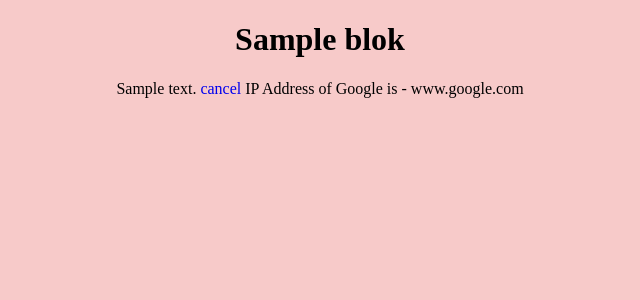
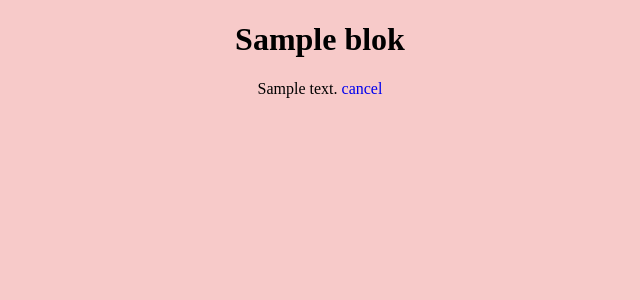
Before and after one commit to Marud6/crudtest, a PHP site: page /view.php in a window 1280 px wide. Shown: the top 300 px of the page, without its empty margins (320-960 px from the left). Run offline with PHP 8.4, Linux system fonts and the light colour scheme; tables that the repository leaves empty or names only in its code hold one stand-in row (values such as "Sample post"); data that the repository does not hold is empty.

Commit message:
deleting some

```diff
--- a/view.php
+++ b/view.php
@@ -86,11 +86,6 @@ $content="";
 
     ?>
     <a class="canc" href="index.php">cancel</a>
-    <?php
-    $ip_address = gethostbyname("www.google.com");
-    echo "IP Address of Google is - ".$ip_address;
-
-?>
 
 </body>
 </html>
```
